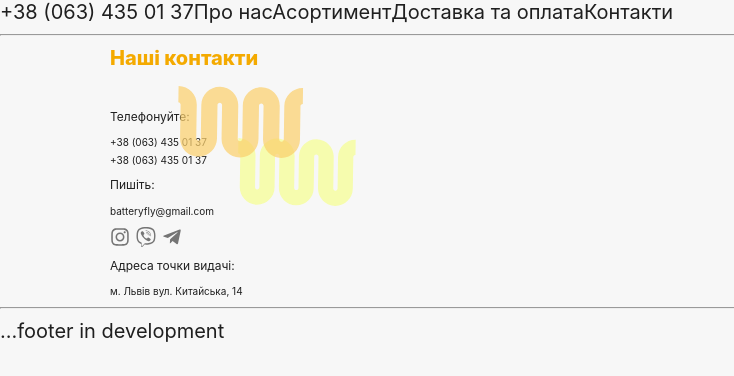
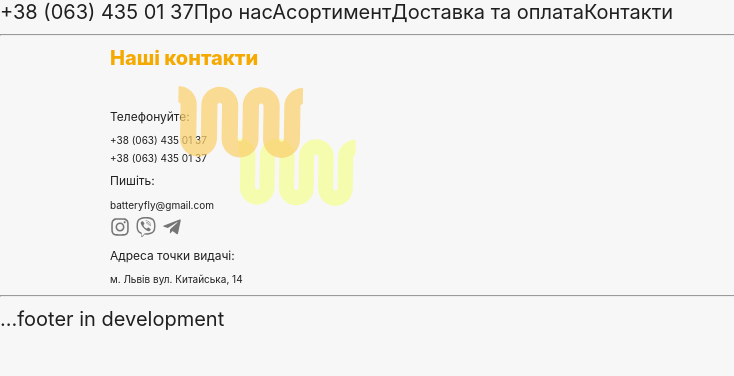
Before and after one commit to va7ul/Battery_Fly_Frontend, a React (Create React App) app: page /Battery_Fly_Frontend/contacts in a window 1280 px wide. Shown: the top 376 px of the page, without its empty margins (0-734 px from the left). Built offline with nearby package versions, Linux system fonts and the light colour scheme.

Commit message:
fix_margin

```diff
--- a/src/components/Contacts/Contacts.styled.js
+++ b/src/components/Contacts/Contacts.styled.js
@@ -14,7 +14,7 @@ export const Container = styled.div`
 export const Title = styled.h2`
   color: ${props => props.theme.colors.secondary};
   font-size: 16px;
-  margin-bottom: 8px;
+  margin-bottom: 12px;
 
   @media screen and (min-width: 1280px) {
     font-size: 20px;
@@ -25,7 +25,7 @@ export const Title = styled.h2`
 
 export const Text = styled.p`
   font-size: 12px;
-  margin-bottom: 12px;
+  margin-bottom: 10px;
 `;
 
 export const List = styled.ul`
@@ -33,7 +33,7 @@ export const List = styled.ul`
   flex-direction: column;
   gap: 6px;
   font-size: 10px;
-  margin-bottom: 12px;
+  margin-bottom: 10px;
 `;
 
 export const Item = styled.li`
@@ -42,8 +42,7 @@ export const Item = styled.li`
 
 export const Box = styled.div`
   font-size: 10px;
-  margin-bottom: 10px;
-  margin-bottom: 10px;
+  margin-bottom: 6px;
   cursor: pointer;
 
   &:hover {
```
